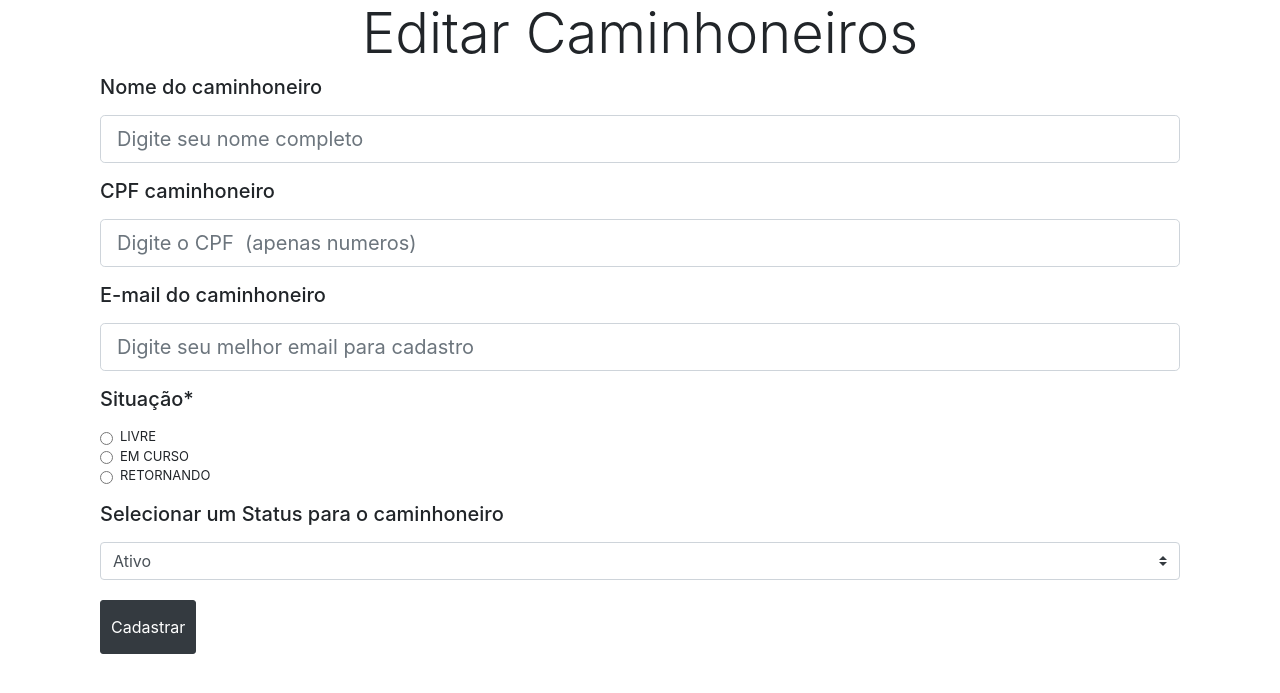
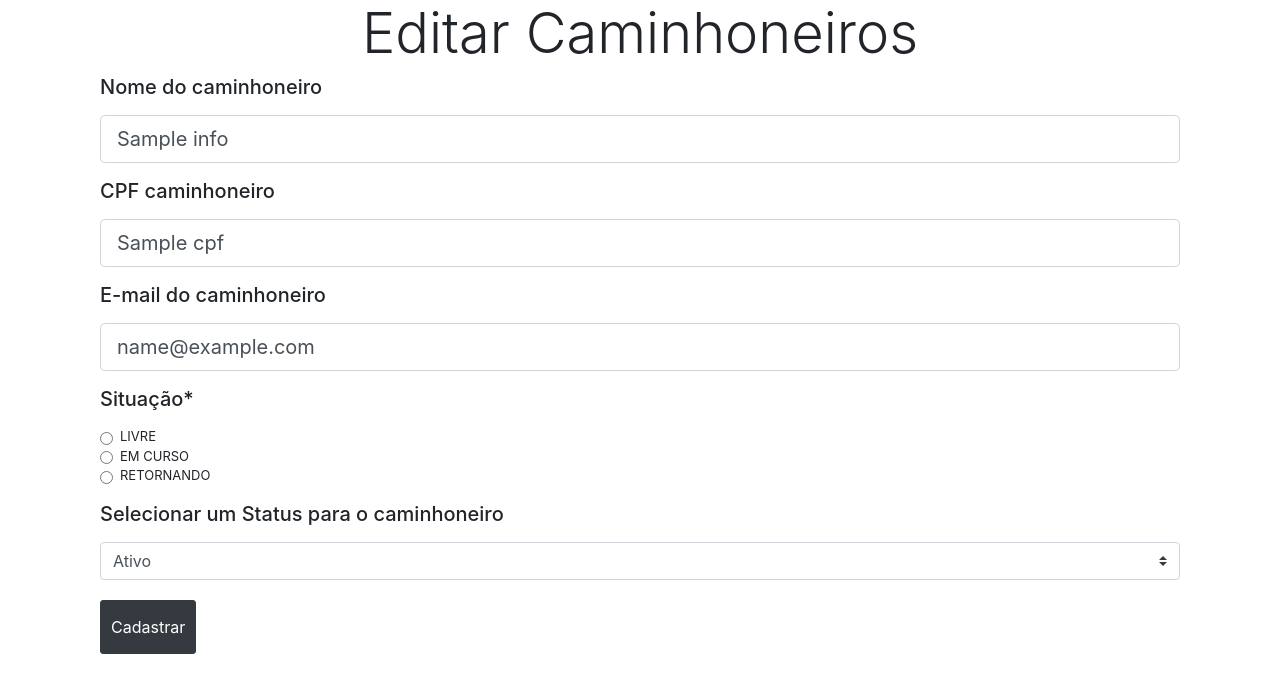
Before and after one commit to Portuga02/Fusion, a PHP site: the page made by views/edit.php in a window 1280 px wide. Shown: the top 693 px of the page. Run offline with PHP 8.4, Linux system fonts and the light colour scheme; the template is opened without the code that fills it: most values are stand-ins (such as "Sample title", 1, 10 or a date in 2020); some libraries are stand-ins or nearby versions.

Commit message:
configurando visualizações da parte de editar o sistema

```diff
--- a/views/edit.php
+++ b/views/edit.php
@@ -21,23 +21,23 @@
                 <form method="POST">
                     <div class="form-group ">
                         <h5> <label> Nome  do caminhoneiro</label></h5>
-                        <input  onKeyPress="return bloqueiaNumero(event);"  class="form-control form-control-lg" type="text"  name="nome" placeholder="Digite seu nome completo">
+                        <input  onKeyPress="return bloqueiaNumero(event);"  class="form-control form-control-lg" type="text"  name="nome" placeholder="Digite seu nome completo" value="<?php echo $info['nome']; ?>">
                     </div>
                     <div class="form-group ">
                         <h5>  <label> CPF caminhoneiro</label> </h5>
 
-                        <input class="form-control form-control-lg" type="text" name="cpf"   onkeydown="javascript: fMasc( this, mCPF );"  maxlength="14" placeholder="Digite o CPF  (apenas numeros)">
+                        <input class="form-control form-control-lg" type="text" name="cpf"   onkeydown="javascript: fMasc( this, mCPF );"  maxlength="14" placeholder="Digite o CPF  (apenas numeros)" value="<?php echo $info['cpf'];?>">
                     </div>
 
                     <div class="form-group ">
                         <h5><label> E-mail do caminhoneiro</label></h5>
-                        <input class="form-control form-control-lg" type="email" name="email" placeholder="Digite seu melhor email para cadastro">
+                        <input class="form-control form-control-lg" type="email" name="email" placeholder="Digite seu melhor email para cadastro" value="<?php echo $info['email'];?>" >
                     </div>
 
                     <div class="form-group">
                         <h5><label >Situação*</label> </h5>
                         <div class="form-check">
-                            <input class="form-check-input" type="radio" name="situacao" id="exampleRadios1" value="livre">
+                            <input class="form-check-input" type="radio" name="situacao" id="exampleRadios1" value="Livre" >
                             <label class="form-check-label" for="exampleRadios1">
                                LIVRE
                             </label>
```
